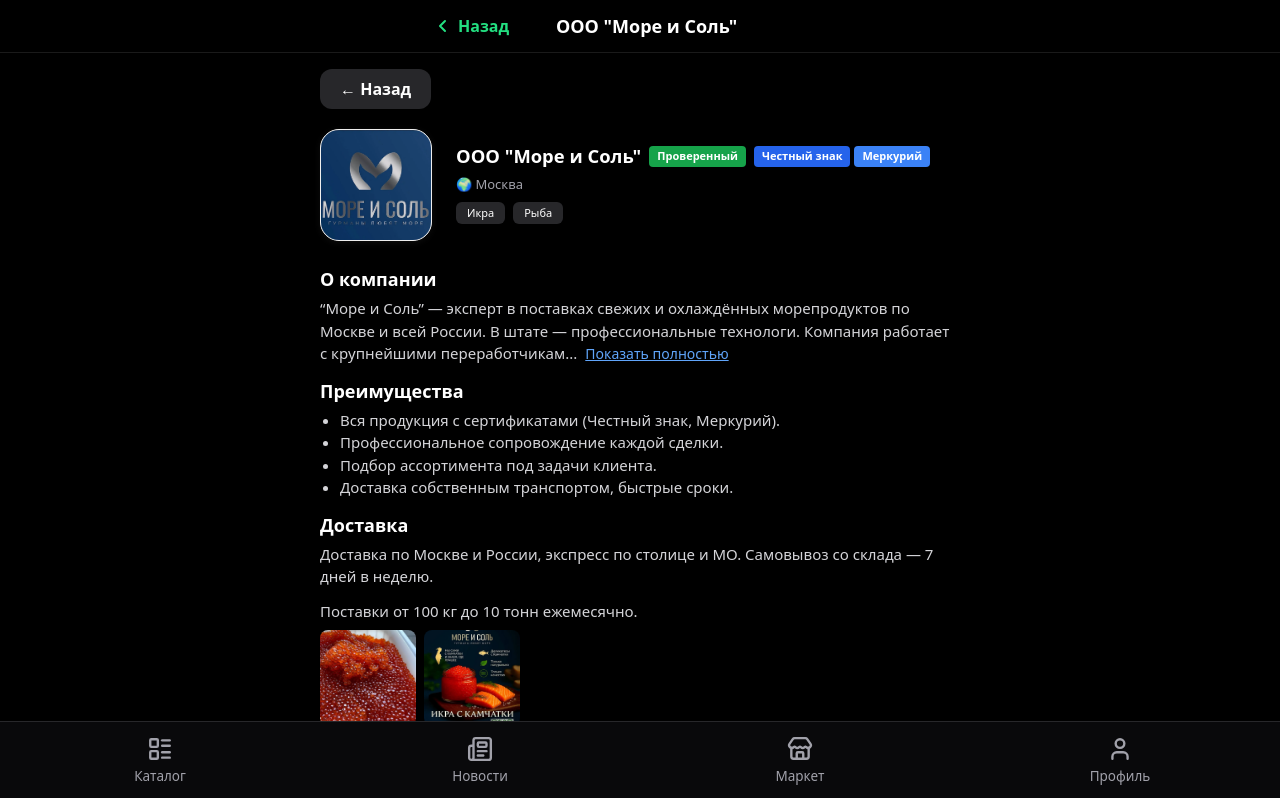
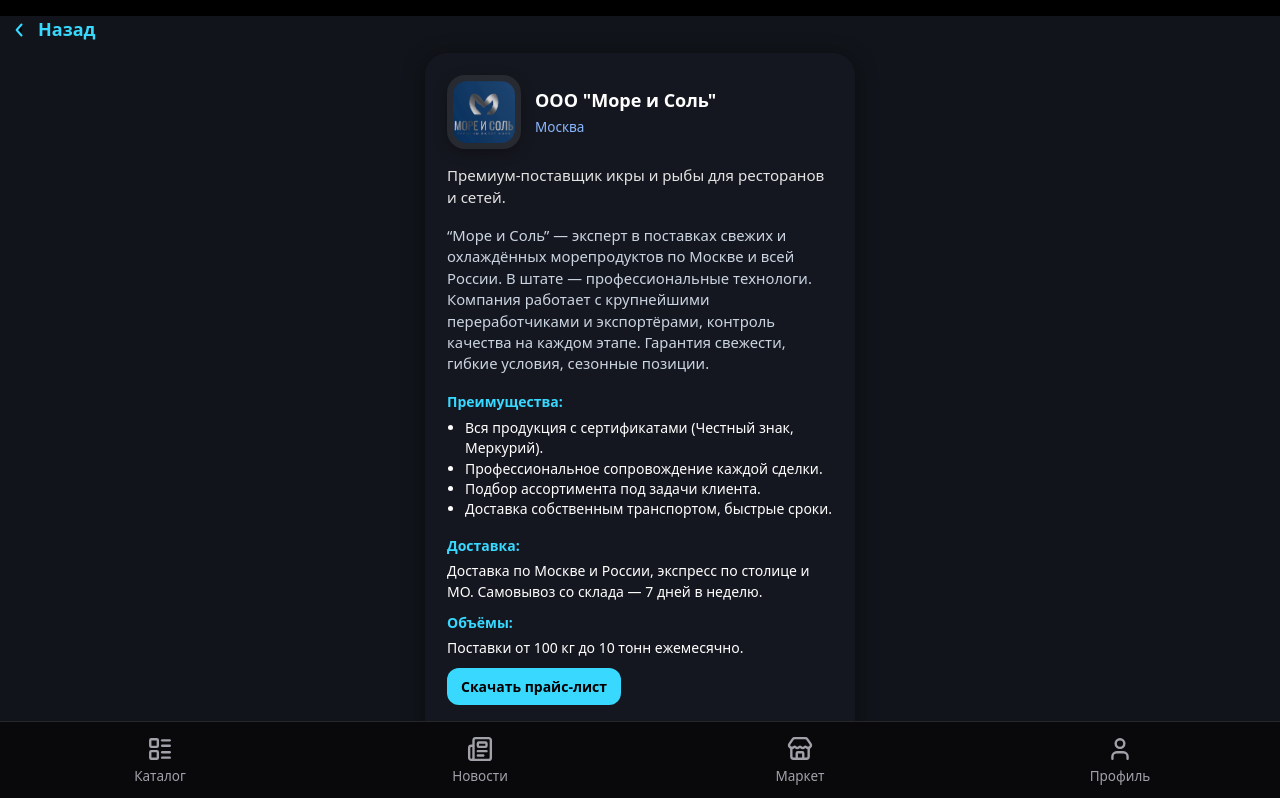
Before and after one commit to AlexSalavat/ikra-miniapp, a React (Create React App) app: page /supplier/more-i-sol in a window 1280 px wide. Shown: the top 798 px of the page. Built offline with nearby package versions, Linux system fonts and the light colour scheme.

Commit message:
Обновление стиля маркет-ка

```diff
--- a/src/components/SupplierDetail.js
+++ b/src/components/SupplierDetail.js
@@ -1,63 +1,320 @@
-import React from "react";
+import React, { useState } from "react";
 import { useParams, useNavigate } from "react-router-dom";
 import suppliers from "../data/suppliers";
-import CompanyProfile from "./CompanyProfile";
+import { Swiper, SwiperSlide } from "swiper/react";
+import "swiper/css";
+
+const accent = "#38d8ff";
+const bgBlock = "rgba(24,26,35,0.72)";
+const shadow = "0 4px 22px rgba(0,0,0,0.4)";
+const round = 22;
 
 const SupplierDetail = () => {
   const { id } = useParams();
   const navigate = useNavigate();
-  const company = suppliers.find((item) => item.id === id);
+  const [modal, setModal] = useState({ open: false, idx: 0 });
 
-  if (!company) {
+  const supplier = suppliers.find((s) => s.id === id);
+  if (!supplier) {
     return (
-      <div className="bg-black min-h-screen flex flex-col">
-        <div className="sticky top-0 z-20 w-full bg-black/70 backdrop-blur-md border-b border-white/10">
-          <div className="max-w-md mx-auto w-full px-4 py-3 flex items-center gap-3">
-            <button
-              onClick={() => navigate(-1)}
-              className="flex items-center gap-1.5 text-[#23df81] hover:text-white transition"
-              aria-label="Назад"
-            >
-              <svg width="20" height="20" fill="none">
-                <path d="M13 5l-5 5 5 5" stroke="currentColor" strokeWidth="2" strokeLinecap="round" strokeLinejoin="round"/>
-              </svg>
-              <span className="font-semibold">Назад</span>
-            </button>
-            <h2 className="ml-auto mr-auto text-white font-bold text-lg">Поставщик</h2>
-            <span className="w-16" />
-          </div>
-        </div>
-        <div className="flex-1 flex items-center justify-center text-white/80 text-base px-4">
-          Компания не найдена
-        </div>
+      <div style={{ color: "#fff", padding: 30 }}>
+        Поставщик не найден
       </div>
     );
   }
 
+  const hasGallery = supplier.gallery && supplier.gallery.length > 0;
+
   return (
-    <div className="bg-black min-h-screen flex flex-col">
-      {/* Sticky header */}
-      <div className="sticky top-0 z-20 w-full bg-black/70 backdrop-blur-md border-b border-white/10">
-        <div className="max-w-md mx-auto w-full px-4 py-3 flex items-center gap-3">
-          <button
-            onClick={() => navigate(-1)}
-            className="flex items-center gap-1.5 text-[#23df81] hover:text-white transition"
-            aria-label="Назад"
+    <div
+      style={{
+        background: "#11141a",
+        minHeight: "100vh",
+        paddingBottom: 20,
+        fontFamily: "inherit",
+      }}
+    >
+      {/* Back Button */}
+      <button
+        onClick={() => navigate(-1)}
+        style={{
+          margin: "0 0 10px 8px",
+          background: "none",
+          border: "none",
+          color: accent,
+          display: "flex",
+          alignItems: "center",
+          fontSize: 18,
+          fontWeight: 700,
+          gap: 7,
+          cursor: "pointer",
+          marginTop: 16,
+        }}
+      >
+        <svg
+          width="21"
+          height="21"
+          style={{ marginRight: 2 }}
+        >
+          <path
+            d="M13.5 5.5L8.7 11L13.5 16.5"
+            stroke={accent}
+            strokeWidth="2.1"
+            strokeLinecap="round"
+            strokeLinejoin="round"
+          />
+        </svg>
+        Назад
+      </button>
+
+      {/* Main Card */}
+      <div
+        style={{
+          background: bgBlock,
+          borderRadius: round,
+          margin: "0 auto",
+          boxShadow: shadow,
+          maxWidth: 430,
+          padding: "22px 22px 18px 22px",
+          backdropFilter: "blur(12px)",
+        }}
+      >
+        {/* Logo and Name */}
+        <div
+          style={{
+            display: "flex",
+            alignItems: "center",
+            gap: 14,
+            marginBottom: 16,
+          }}
+        >
+          <div
+            style={{
+              background: "rgba(255,255,255,0.08)",
+              borderRadius: 18,
+              padding: 6,
+              boxShadow: "0 4px 14px rgba(0,0,0,0.3)",
+            }}
           >
-            <svg width="20" height="20" fill="none">
-              <path d="M13 5l-5 5 5 5" stroke="currentColor" strokeWidth="2" strokeLinecap="round" strokeLinejoin="round"/>
-            </svg>
-            <span className="font-semibold">Назад</span>
-          </button>
-          <h2 className="ml-auto mr-auto text-white font-bold text-lg line-clamp-1">
-            {company.name}
-          </h2>
-          <span className="w-16" />
+            <img
+              src={supplier.logo}
+              alt="logo"
+              style={{
+                width: 62,
+                height: 62,
+                borderRadius: 14,
+                objectFit: "cover",
+                background: "#181b20",
+              }}
+            />
+          </div>
+          <div>
+            <div
+              style={{
+                fontWeight: 700,
+                fontSize: 18,
+                color: "#fff",
+                marginBottom: 3,
+              }}
+            >
+              {supplier.name}
+            </div>
+            <div
+              style={{
+                color: "#8ab8ff",
+                fontWeight: 500,
+                fontSize: 13.5,
+              }}
+            >
+              {supplier.city}
+            </div>
+          </div>
         </div>
+
+        {/* Short description */}
+        {supplier.shortDescription && (
+          <div
+            style={{
+              color: "#e3e3e3",
+              fontSize: 15.1,
+              marginBottom: 16,
+              fontWeight: 400,
+              lineHeight: 1.45,
+            }}
+          >
+            {supplier.shortDescription}
+          </div>
+        )}
+
+        {/* Full description */}
+        {supplier.fullDescription && (
+          <div
+            style={{
+              color: "#cbd5e1",
+              fontSize: 14.8,
+              marginBottom: 16,
+              lineHeight: 1.45,
+            }}
+          >
+            {supplier.fullDescription}
+          </div>
+        )}
+
+        {/* Advantages */}
+        {supplier.advantages && supplier.advantages.length > 0 && (
+          <div style={{ marginBottom: 16 }}>
+            <div
+              style={{
+                color: accent,
+                fontWeight: 700,
+                fontSize: 14,
+                marginBottom: 6,
+              }}
+            >
+              Преимущества:
+            </div>
+            <ul
+              style={{
+                listStyle: "disc",
+                paddingLeft: 18,
+                color: "#fff",
+                fontSize: 14,
+                lineHeight: 1.45,
+              }}
+            >
+              {supplier.advantages.map((adv, i) => (
+                <li key={i}>{adv}</li>
+              ))}
+            </ul>
+          </div>
+        )}
+
+        {/* Delivery */}
+        {supplier.delivery && (
+          <div style={{ marginBottom: 10 }}>
+            <div
+              style={{
+                color: accent,
+                fontWeight: 700,
+                fontSize: 14,
+                marginBottom: 4,
+              }}
+            >
+              Доставка:
+            </div>
+            <div style={{ color: "#fff", fontSize: 14 }}>
+              {supplier.delivery}
+            </div>
+          </div>
+        )}
+
+        {/* Volumes */}
+        {supplier.volumes && (
+          <div style={{ marginBottom: 10 }}>
+            <div
+              style={{
+                color: accent,
+                fontWeight: 700,
+                fontSize: 14,
+                marginBottom: 4,
+              }}
+            >
+              Объёмы:
+            </div>
+            <div style={{ color: "#fff", fontSize: 14 }}>
+              {supplier.volumes}
+            </div>
+          </div>
+        )}
+
+        {/* Price list */}
+        {supplier.priceList && (
+          <div style={{ marginBottom: 14 }}>
+            <a
+              href={supplier.priceList}
+              target="_blank"
+              rel="noopener noreferrer"
+              style={{
+                display: "inline-block",
+                padding: "8px 14px",
+                borderRadius: 12,
+                background: accent,
+                color: "#000",
+                fontWeight: 700,
+                fontSize: 14,
+                textDecoration: "none",
+              }}
+            >
+              Скачать прайс-лист
+            </a>
+          </div>
+        )}
+
+        {/* Contacts */}
+        {supplier.contacts && (
+          <div style={{ marginBottom: 12 }}>
+            <div
+              style={{
+                color: accent,
+                fontWeight: 700,
+                fontSize: 14,
+                marginBottom: 4,
+              }}
+            >
+              Контакты:
+            </div>
+            <div style={{ color: "#fff", fontSize: 14 }}>
+              {supplier.contacts.phone && (
+                <div>Телефон: {supplier.contacts.phone}</div>
+              )}
+              {supplier.contacts.email && (
+                <div>Email: {supplier.contacts.email}</div>
+              )}
+              {supplier.contacts.telegram && (
+                <div>Telegram: {supplier.contacts.telegram}</div>
+              )}
+            </div>
+          </div>
+        )}
+
+        {/* Gallery */}
+        {hasGallery && (
+          <div style={{ marginTop: 16 }}>
+            <div
+              style={{
+                color: "#abb8cc",
+                fontSize: 13,
+                marginBottom: 6,
+                fontWeight: 600,
+              }}
+            >
+              Фото
+            </div>
+            <Swiper
+              spaceBetween={8}
+              slidesPerView={"auto"}
+              style={{ paddingBottom: 4 }}
+            >
+              {supplier.gallery.map((img, i) => (
+                <SwiperSlide key={i} style={{ width: "78%" }}>
+                  <img
+                    src={img}
+                    alt={`gallery-${i}`}
+                    style={{
+                      width: "100%",
+                      height: 160,
+                      objectFit: "cover",
+                      borderRadius: 16,
+                      border: "1px solid #19223a",
+                      boxShadow: "0 2px 9px rgba(0,0,0,0.3)",
+                    }}
+                  />
+                </SwiperSlide>
+              ))}
+            </Swiper>
+          </div>
+        )}
       </div>
-
-      {/* Профиль */}
-      <CompanyProfile company={company} />
     </div>
   );
 };
```
